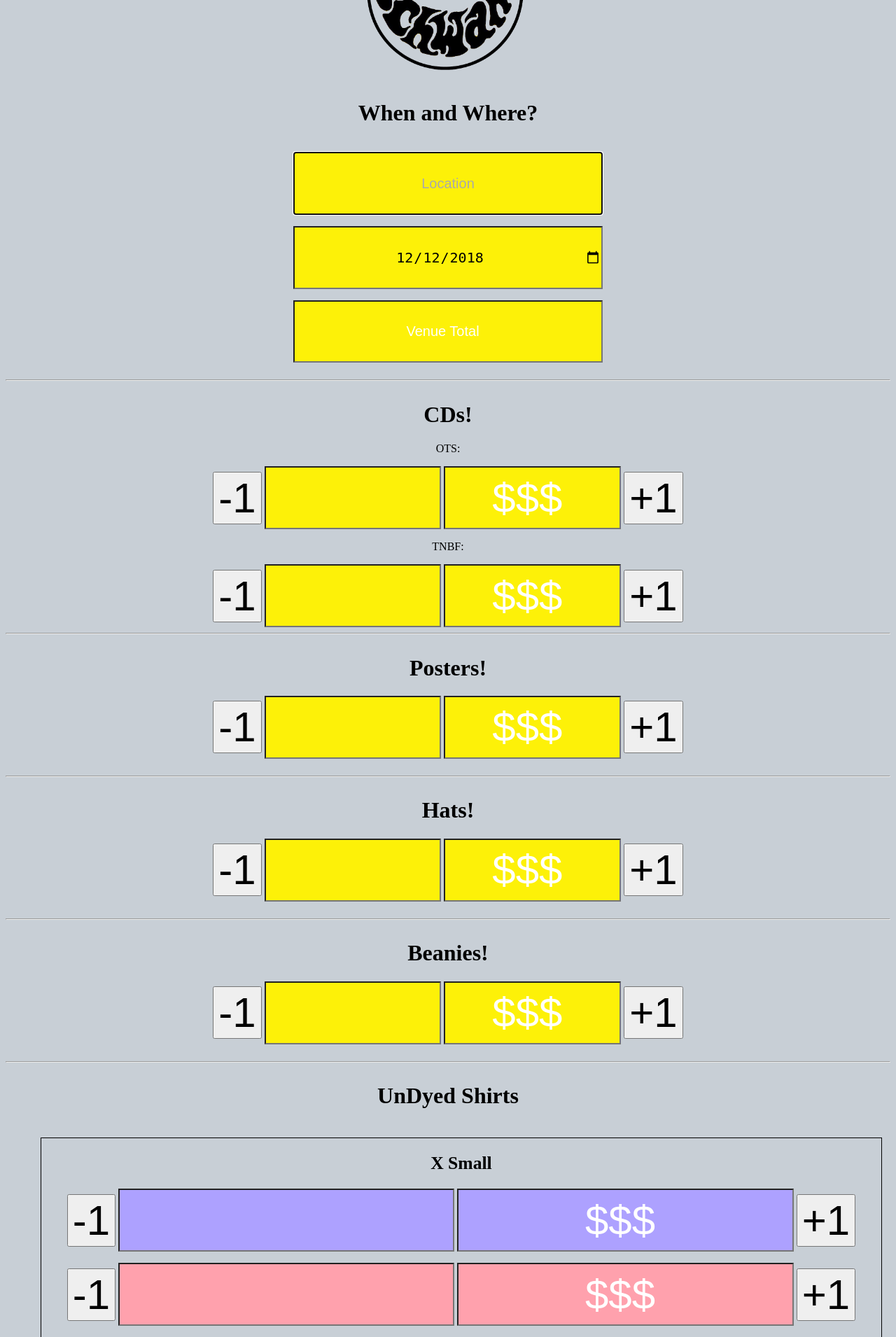
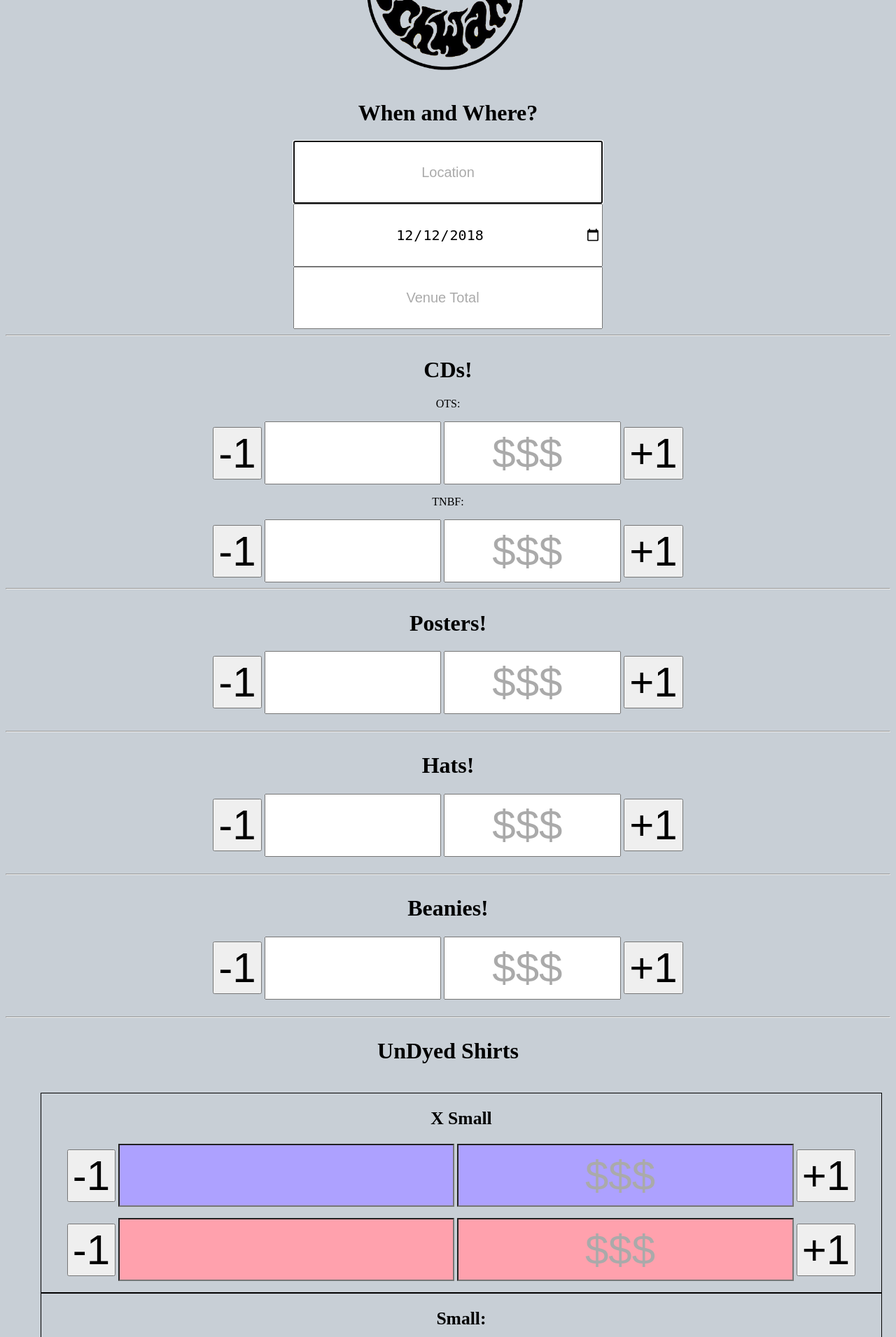
Before and after one commit to beb131/merch-tracker-v1, a PHP site: page / in a window 1280 px wide. Shown: the part 158-2068 px from the top of the page at 70% size. Run offline with PHP 8.4, Linux system fonts and the light colour scheme.

Commit message:
Reactivate htaccess and more css updates

```diff
--- a/assets/css/style.css
+++ b/assets/css/style.css
@@ -49,7 +49,6 @@ h2 {
         margin: auto;
 }
 .form_label {
-	background-color: #FDF108;
 	width: 20%;
 	height: 90px;
 }
@@ -64,7 +63,6 @@ h2 {
 	height: 90px;
 }
 .form_label_head {
-	background-color: #FDF108;
 	width: 150px;
 	height: 30px;
 }
@@ -96,10 +94,10 @@ input {
         height: 7vw;
 }
 /*placeholder styles*/
-::-webkit-input-placeholder {color: #fff;}
-:-moz-placeholder { /* Firefox 18- */color: #fff;  }
-::-moz-placeholder {  /* Firefox 19+ */color: #fff;  }
-:-ms-input-placeholder {  color: #fff;  }
+::-webkit-input-placeholder {color: #aaa;}
+:-moz-placeholder { /* Firefox 18- */color: #aaa;  }
+::-moz-placeholder {  /* Firefox 19+ */color: #aaa;  }
+:-ms-input-placeholder {  color: #aaa;  }
 
 [type="text"]::-webkit-input-placeholder {color: #aaa;}
 [type="text"]:-moz-placeholder { /* Firefox 18- */color: #aaa;  }
--- a/header.php
+++ b/header.php
@@ -4,7 +4,7 @@
 	<title>Schwam Merch</title>
 	<link rel="stylesheet" type="text/css" href="assets/css/style.css">
 	<script src="assets/js/main.js"></script>
-	<link rel='shortcut icon' href='assets/media/SchwamWhiteShirtDesign.jpg' type='image/x-icon'/ >
+	<link rel='shortcut icon' href='assets/media/schwamLogoOutline.png' type='image/x-icon'/ >
 	<meta name="robots" content="noindex, nofollow">
 </head>
 
--- a/index.php
+++ b/index.php
@@ -9,11 +9,8 @@
         <div id="show_info_container" class="section">
             <h1> When and Where?</h1>
                 <div>
-                    <p>
                     <input id="loc-input" class="form_label_head" placeholder="Location" type="text" name="location" autofocus="autofocus"/>
-                    <p>
                     <input id="date-input" class="form_label_head"  type="date" name="show-date" value="<?php echo date("Y-m-d"); ?>" min="2011-02-18"/>
-                    <p>
                     <input id="venue-payout" class="form_label_head" type="number" min="0" name="venue-payout" placeholder="Venue Total"/>
                 </div>
         </div>
@@ -54,7 +51,7 @@
     <!--________________________________-->
     <!--____________HATS________________-->
     <!--________________________________-->
-    <div id="poster_info_container" class="section">
+    <div id="hat_info_container" class="section">
             <h1> Hats!</h1>
             <p>
                 <input id="hat" type="button" value="-1" onclick="decQuantity(this.id, 'Hat')" class="button1">
@@ -78,7 +75,7 @@
     <!--________________________________-->
     <!--___________UNDYED TSHIRTS_______-->
     <!--________________________________-->
-        <div id="quantity_container" class="section">
+        <div id="tshirt_container" class="section">
             <h1>UnDyed Shirts</h1>
             <div id="box_container">
                 <div class="box_border">
```
Also changed, not shown: .htaccess.
